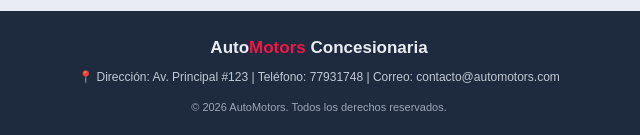
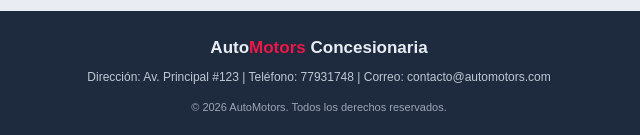
Before and after one commit to Erick-Vargas-ERK/Proyecto-ERK, a plain HTML site: page auto.html in a window 1280 px wide. Shown: the part 1599-1734 px from the top of the page, 321-961 px from the left. Drawn offline with Linux system fonts and the light colour scheme.

Commit message:
Update auto.html

```diff
--- a/auto.html
+++ b/auto.html
@@ -80,7 +80,7 @@
 
   <footer id="nosotros">
     <h3>Auto<span>Motors</span> Concesionaria</h3>
-    <p>📍 Dirección: Av. Principal #123  |  Teléfono: 77931748  |  Correo: contacto@automotors.com</p>
+    <p> Dirección: Av. Principal #123  |  Teléfono: 77931748  |  Correo: contacto@automotors.com</p>
     <p class="copy">© 2026 AutoMotors. Todos los derechos reservados.</p>
   </footer>
 </body>
```
